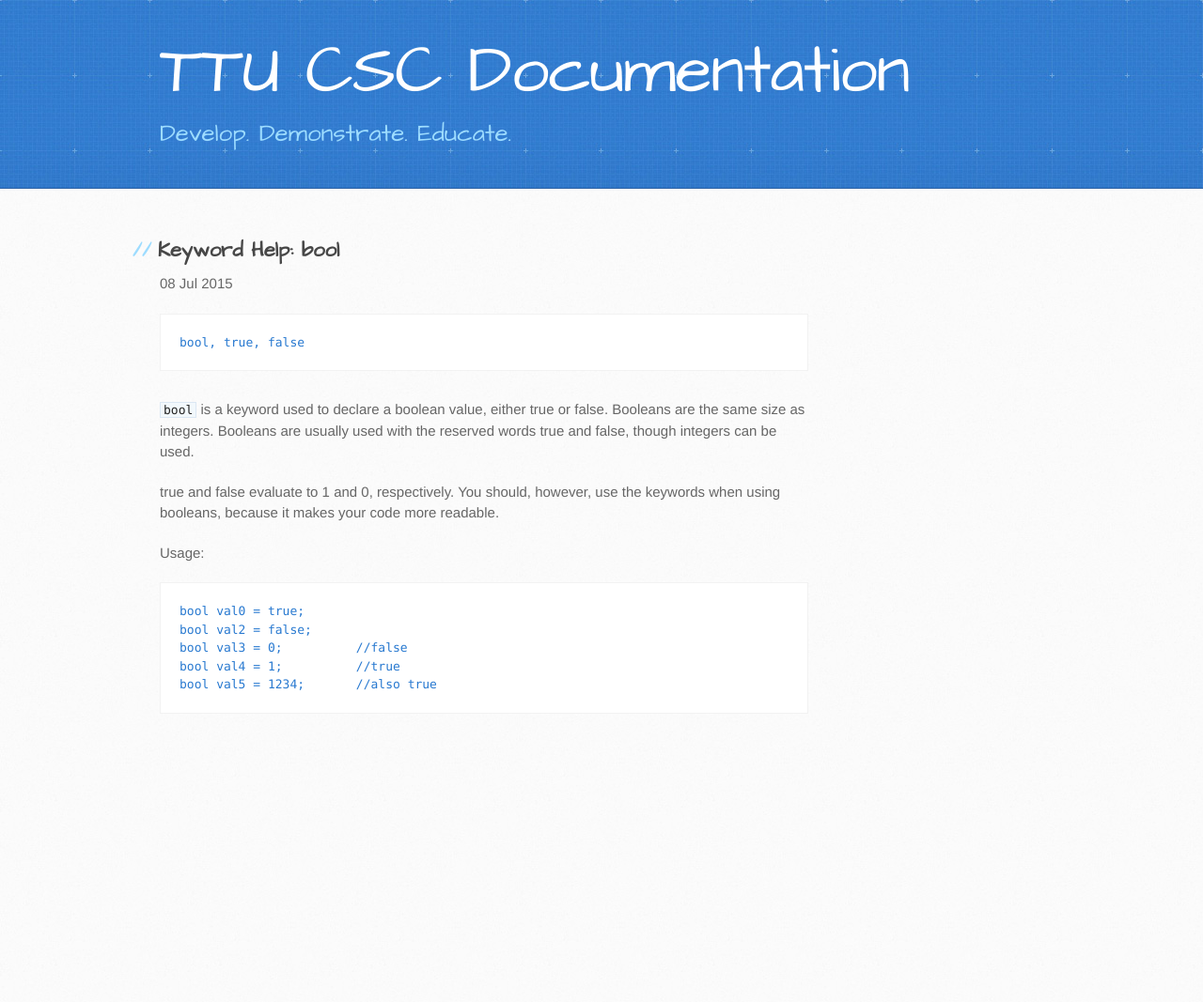
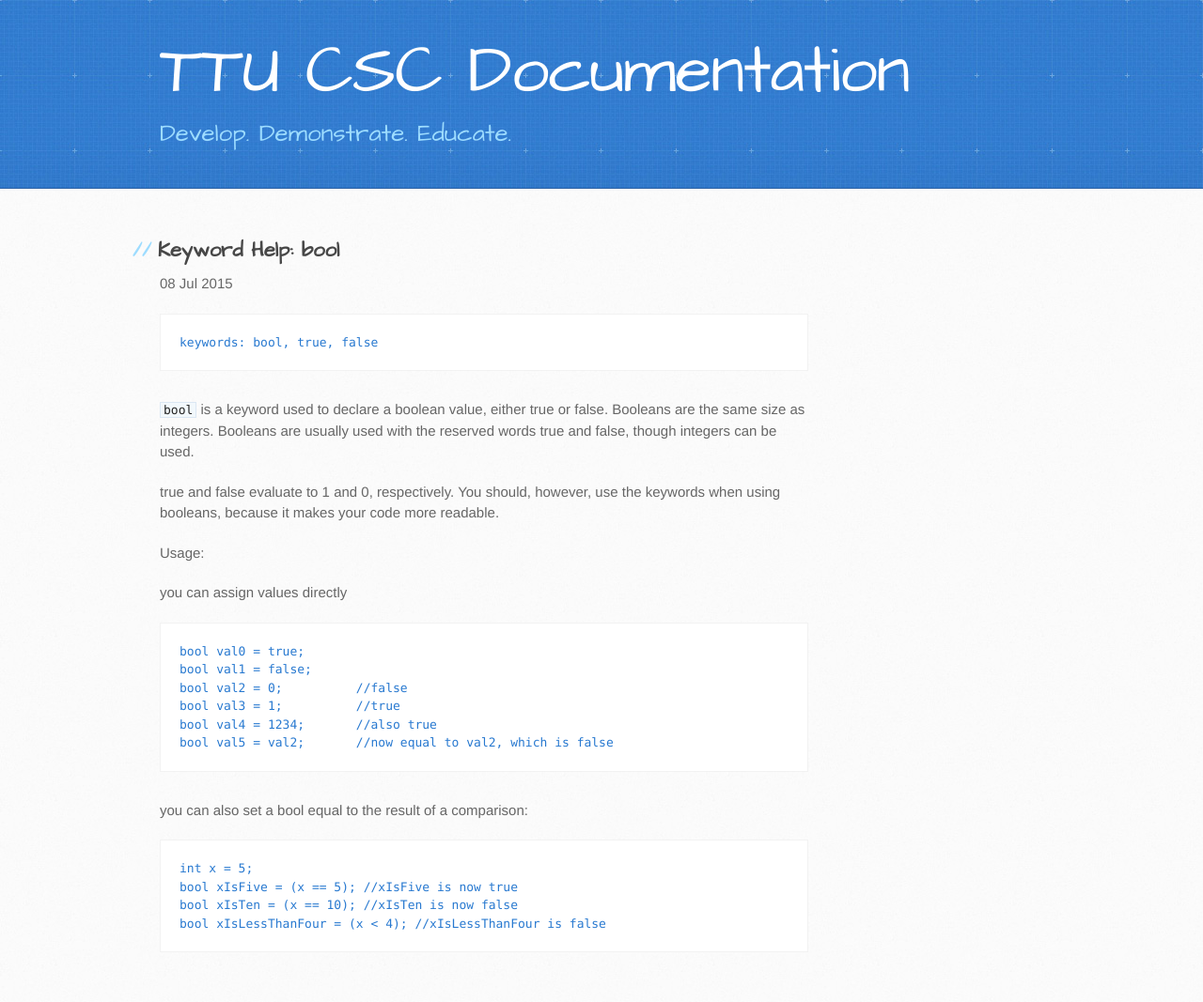
Before and after one commit to TTU-CSC/ttu-csc.github.com, a Jekyll site: the page built from _posts/2015-07-08-bool.markdown, in a window 1280 px wide. Shown: the whole page at 94% size. Built offline with Jekyll 4.4.1, drawn with Linux system fonts in a browser that asks for light colours; before the commit the page ends 900 px from its top, so only the background shows below that.

Commit message:
Update 2015-07-08-bool.markdown

```diff
--- a/_posts/2015-07-08-bool.markdown
+++ b/_posts/2015-07-08-bool.markdown
@@ -5,7 +5,7 @@
 categories: docs
 ---
 
-	bool, true, false
+	keywords: bool, true, false
 
 `bool` is a keyword used to declare a boolean value, either true or false. Booleans are the same size as integers.
 Booleans are usually used with the reserved words true and false, though integers can be used.
@@ -14,8 +14,18 @@
 
 Usage:
 
+you can assign values directly
+
 	bool val0 = true;
-	bool val2 = false;
-	bool val3 = 0;		//false
-	bool val4 = 1;		//true
-	bool val5 = 1234;	//also true
+	bool val1 = false;
+	bool val2 = 0;		//false
+	bool val3 = 1;		//true
+	bool val4 = 1234;	//also true
+	bool val5 = val2;       //now equal to val2, which is false
+
+you can also set a bool equal to the result of a comparison:
+
+	int x = 5;
+	bool xIsFive = (x == 5); //xIsFive is now true
+	bool xIsTen = (x == 10); //xIsTen is now false
+	bool xIsLessThanFour = (x < 4); //xIsLessThanFour is false
```
